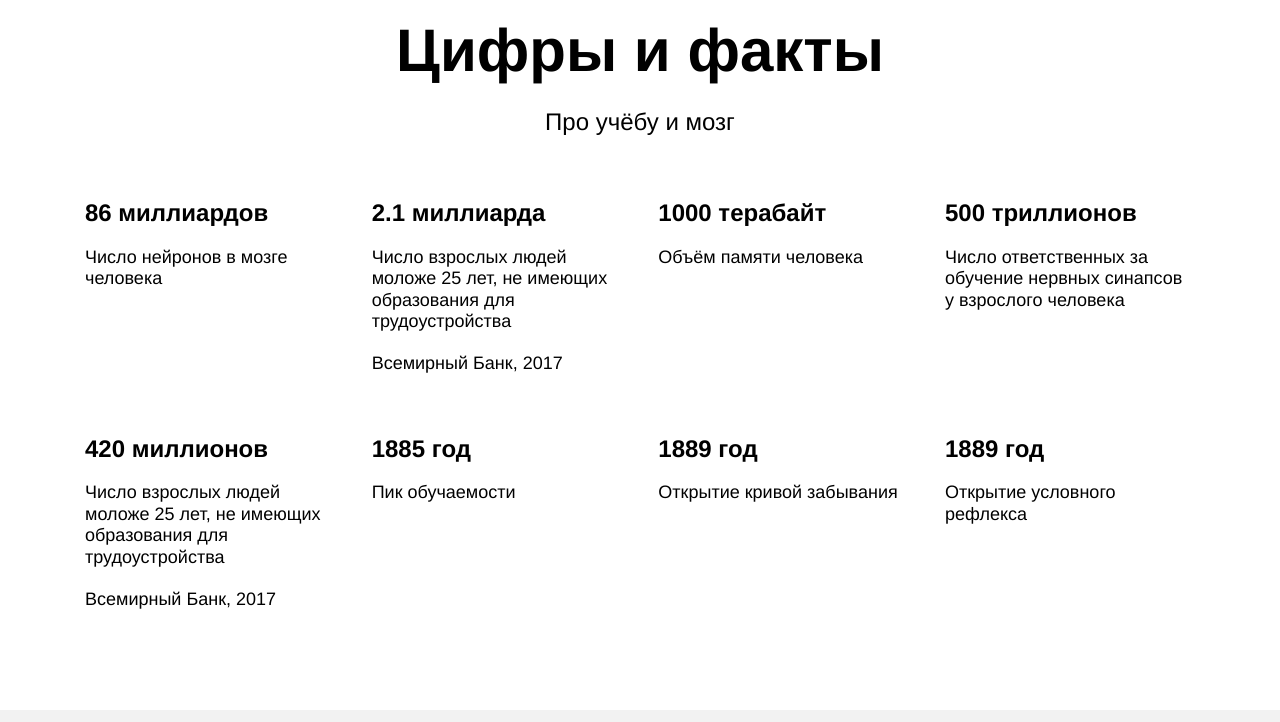
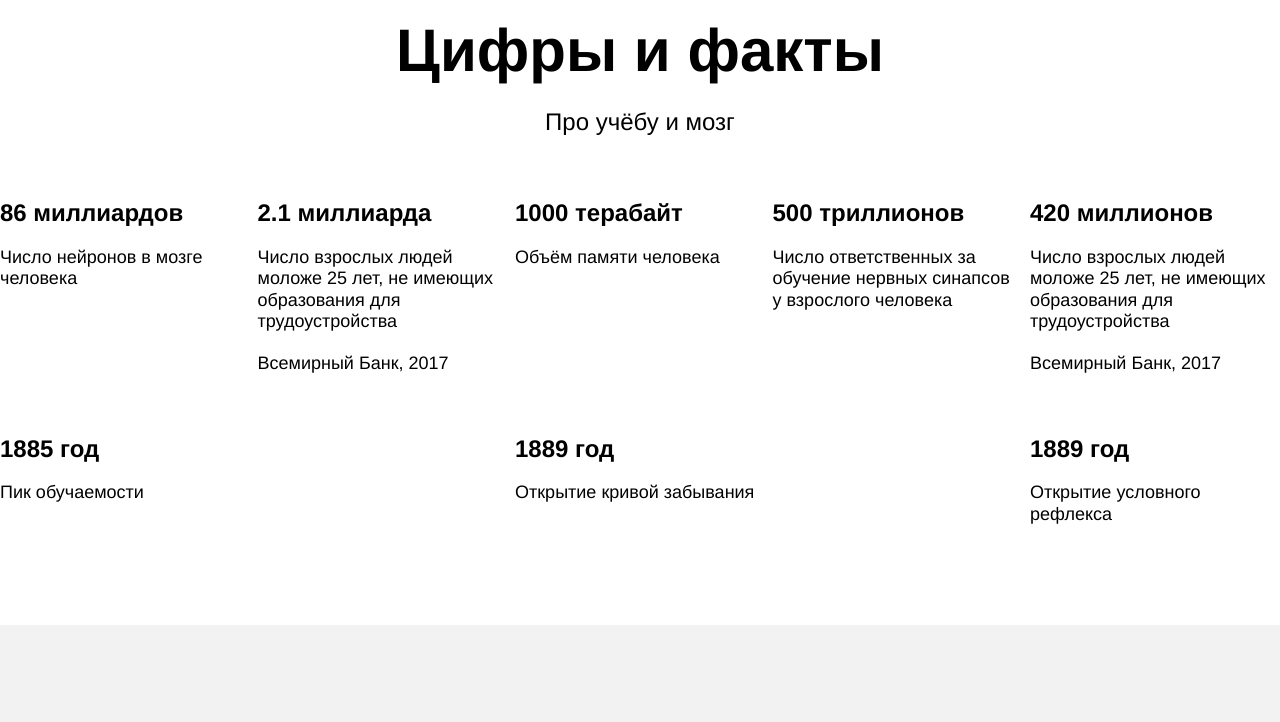
Before and after one commit to annavilnid/how-to-learn, a plain HTML site: page index.html in a window 1280 px wide. Shown: the part 1340-2062 px from the top of the page. Drawn offline with Linux system fonts and the light colour scheme.

Commit message:
версия 5

```diff
--- a/styles/style.css
+++ b/styles/style.css
@@ -169,7 +169,6 @@
   display: flex;
   flex-wrap: wrap;
   justify-content: space-between;
-  width: 1110px;
 }
 
 .table__cell {
```
